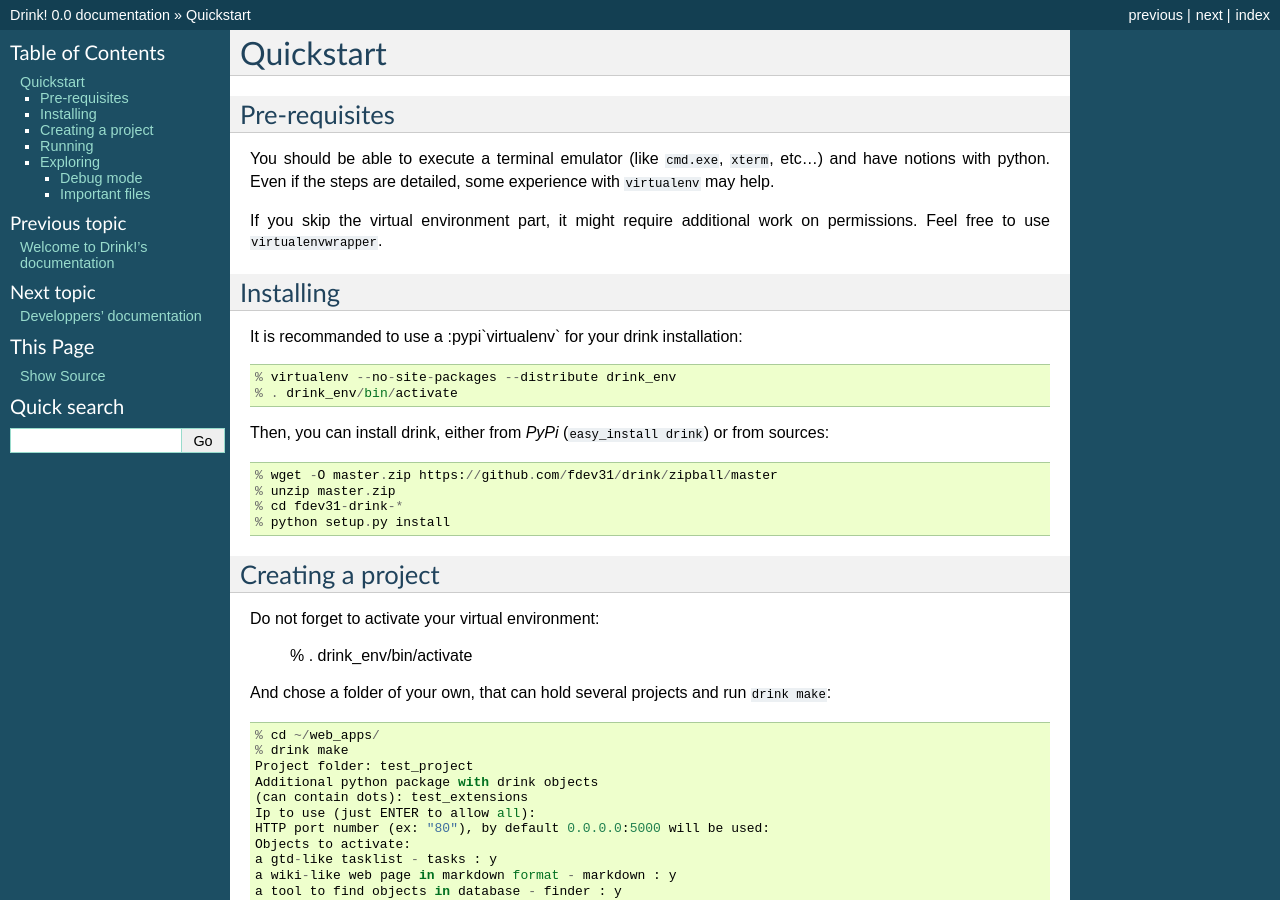
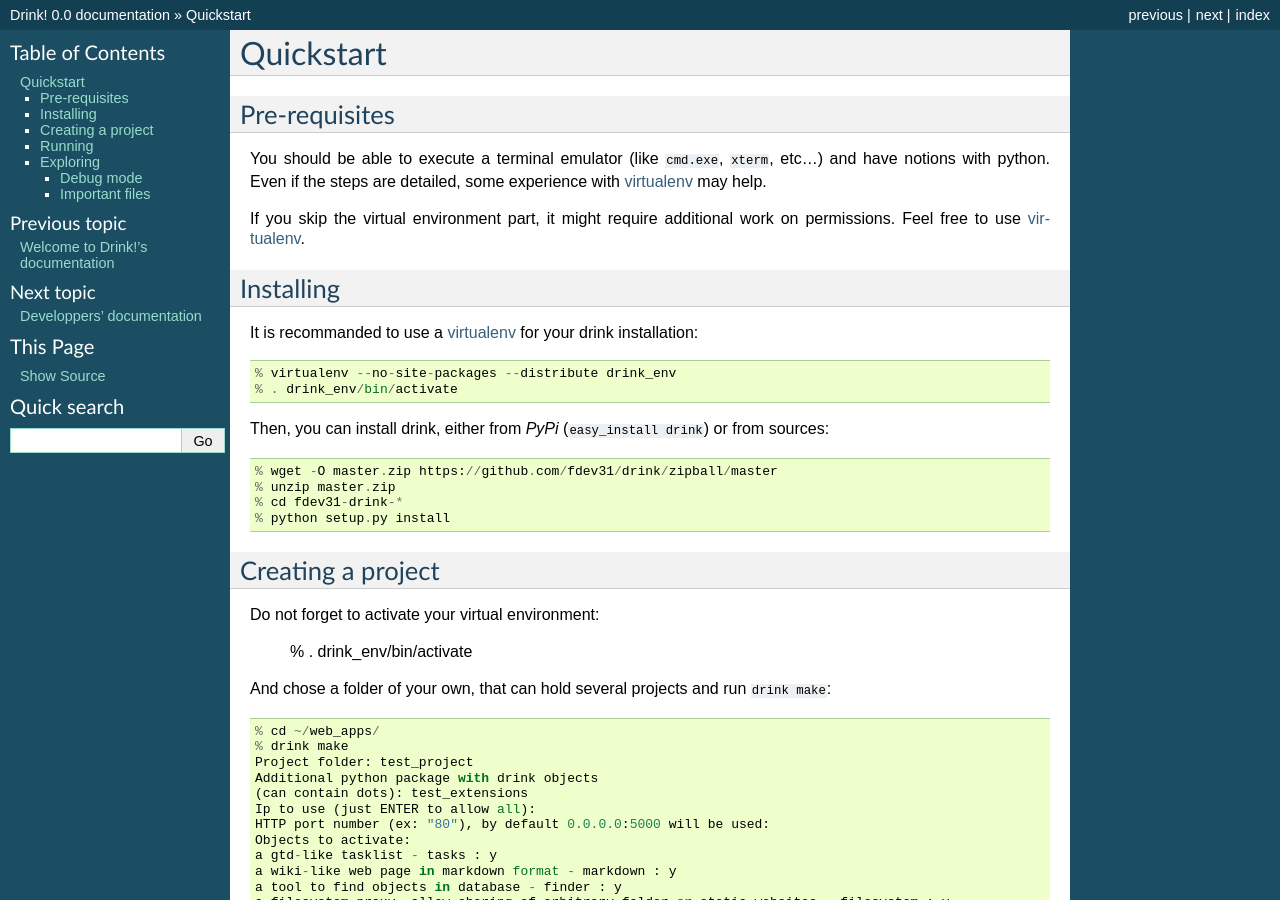
Before and after one commit to fdev31/drink, a Sphinx documentation site: the page built from docs/source/quickstart.rst, in a window 1280 px wide and 900 px high. Built offline with Sphinx 7.4.7, drawn with Linux system fonts in a browser that asks for light colours; cross-references to code outside the pages are shown as plain code.

Commit message:
Doc: Fix venv link

```diff
--- a/docs/source/quickstart.rst
+++ b/docs/source/quickstart.rst
@@ -5,16 +5,16 @@ Pre-requisites
 **************
 
 You should be able to execute a terminal emulator (like ``cmd.exe``, ``xterm``, etc...)
-and have notions with python. Even if the steps are detailed, some experience with :pypi:`virtualenv` may help.
+and have notions with python. Even if the steps are detailed, some experience with virtualenv_ may help.
 
 If you skip the virtual environment part, it
 might require additional work on permissions.
-Feel free to use :pypi:`virtualenvwrapper`.
+Feel free to use virtualenv_.
 
 Installing
 **********
 
-It is recommanded to use a :pypi`virtualenv` for your drink installation::
+It is recommanded to use a virtualenv_ for your drink installation::
 
    % virtualenv --no-site-packages --distribute drink_env
    % . drink_env/bin/activate
@@ -106,3 +106,5 @@ gave at *make* time. Feel free to add your objects inside it, if you add a file
    [objects]
    markdown=
    blog_application=
+
+.. _virtualenv: http://pypi.python.org/pypi/virtualenv
```
